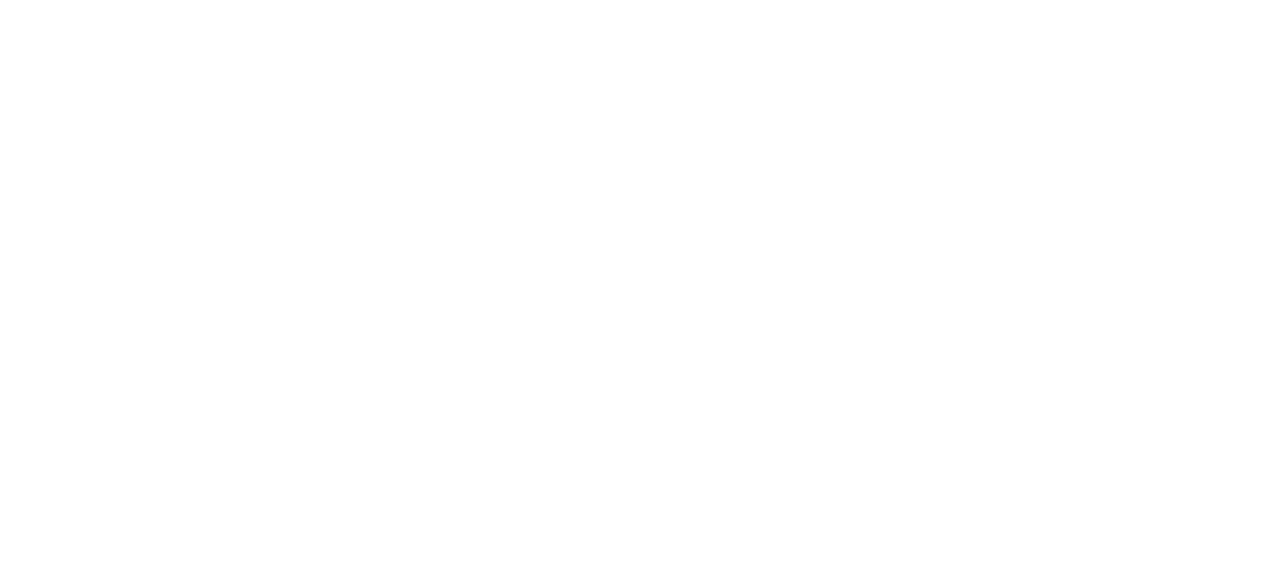
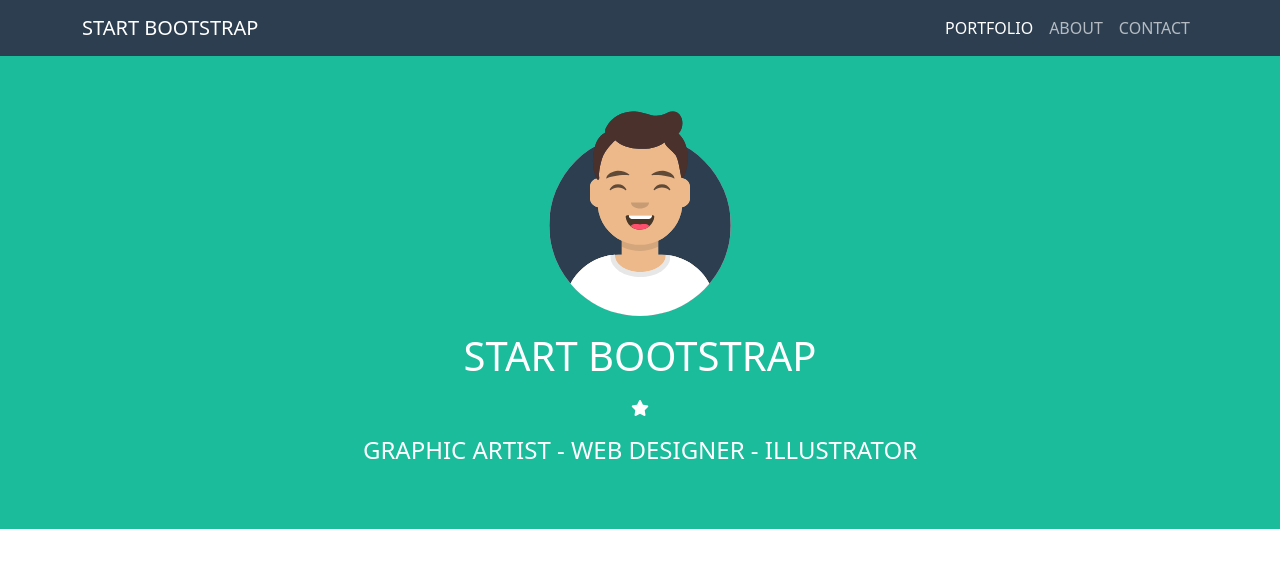
Before and after one commit to Pietro-Leone/html-css-bootstrap-freelancer, a plain HTML site: page index.html in a window 1280 px wide. Drawn offline with nearby package versions, Linux system fonts and the light colour scheme.

Commit message:
fine header

```diff
--- a/css/style.css
+++ b/css/style.css
@@ -1,4 +1,6 @@
-:root {}
+:root {
+    --bs-emphasis-color-rgb: 255, 255, 255;
+}
 
 * {
     box-sizing: border-box;
@@ -10,12 +12,27 @@
     display: flex;
 }
 
-button {
-    border: none;
-    cursor: pointer;
+/* Header */
+
+/* NAV */
+
+nav {
+    background-color: #2c3e50;
 }
 
-/* Header */
+.ms_nav_right {
+    justify-content: flex-end;
+}
+
+/* HERO SECTION */
+.hero_section {
+    background-color: #1abc9c;
+    color: white;
+}
+
+.hero_avatar {
+    width: 200px;
+}
 
 /* Main */
 
--- a/index.html
+++ b/index.html
@@ -19,10 +19,45 @@
     <!-- Header -->
     <header>
 
+        <!-- NAV -->
+        <nav class="navbar navbar-expand-md ">
+            <div class="container-md">
+                <a class="navbar-brand" href="#">START BOOTSTRAP</a>
+                <button class="navbar-toggler" type="button" data-bs-toggle="collapse"
+                    data-bs-target="#navbarNavDropdown" aria-controls="navbarNavDropdown" aria-expanded="false"
+                    aria-label="Toggle navigation">
+                    <span><i class="fa-solid fa-bars" style="color: #ffffff;"></i></span>
+                </button>
+                <div class="collapse navbar-collapse ms_nav_right" id="navbarNavDropdown">
+                    <ul class="navbar-nav">
+                        <li class="nav-item">
+                            <a class="nav-link active" aria-current="page" href="#">PORTFOLIO</a>
+                        </li>
+                        <li class="nav-item">
+                            <a class="nav-link" href="#">ABOUT</a>
+                        </li>
+                        <li class="nav-item">
+                            <a class="nav-link" href="#">CONTACT</a>
+                        </li>
+                    </ul>
+                </div>
+            </div>
+        </nav>
+
+        <!-- HERO -->
+        <div class="p-5 text-center hero_section text-uppercase">
+            <img src="img/avatar.svg" class="hero_avatar mb-3" alt="avatar">
+            <h1 class="mb-3">Start Bootstrap</h1>
+            <div class="mb-3"><i class="fa-solid fa-star"></i></div>
+            <h4 class="mb-3">Graphic Artist - Web Designer - Illustrator</h4>
+        </div>
+
     </header>
 
     <!-- Main -->
     <main>
+
+
 
     </main>
 
```
